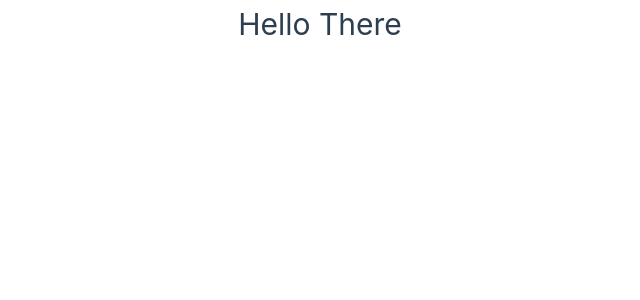
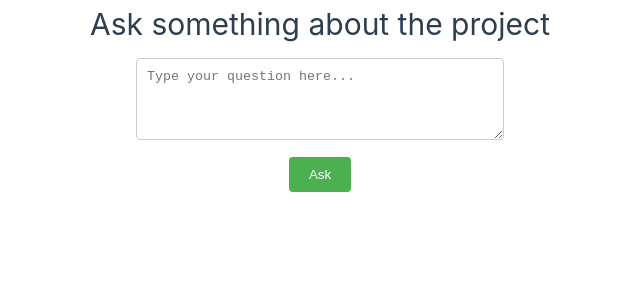
Before and after one commit to ahmsay/Solidvessel-AI, a Vue app in the folder client/: page / in a window 1280 px wide. Shown: the top 300 px of the page, without its empty margins (320-960 px from the left). Built offline with nearby package versions, Linux system fonts and the light colour scheme.

Commit message:
added textarea and send functions. almost functional

```diff
--- a/client/src/App.vue
+++ b/client/src/App.vue
@@ -1,11 +1,21 @@
 <script setup lang="ts">
+import { ref } from 'vue'
 
+const question = ref('')
+
+function send() {
+  console.log('Sending question:', question.value)
+  question.value = ''
+}
 </script>
 
 <template>
   <header>
     <div>
-      <h1>Hello There</h1>
+      <h1>Ask something about the project</h1>
+      <textarea v-model="question" placeholder="Type your question here..." rows="4"></textarea>
+      <br/>
+      <button @click="send()">Ask</button>
     </div>
   </header>
 </template>
@@ -29,4 +39,25 @@ h1 {
   margin: 0;
   padding: 0;
 }
+
+textarea {
+  width: 80%;
+  margin: 10px 0;
+  padding: 10px;
+  border: 1px solid #ccc;
+  border-radius: 4px;
+}
+
+button {
+  padding: 10px 20px;
+  background-color: #4CAF50;
+  color: white;
+  border: none;
+  border-radius: 4px;
+  cursor: pointer;
+}
+
+button:hover {
+  background-color: #45a049;
+}
 </style>
```
